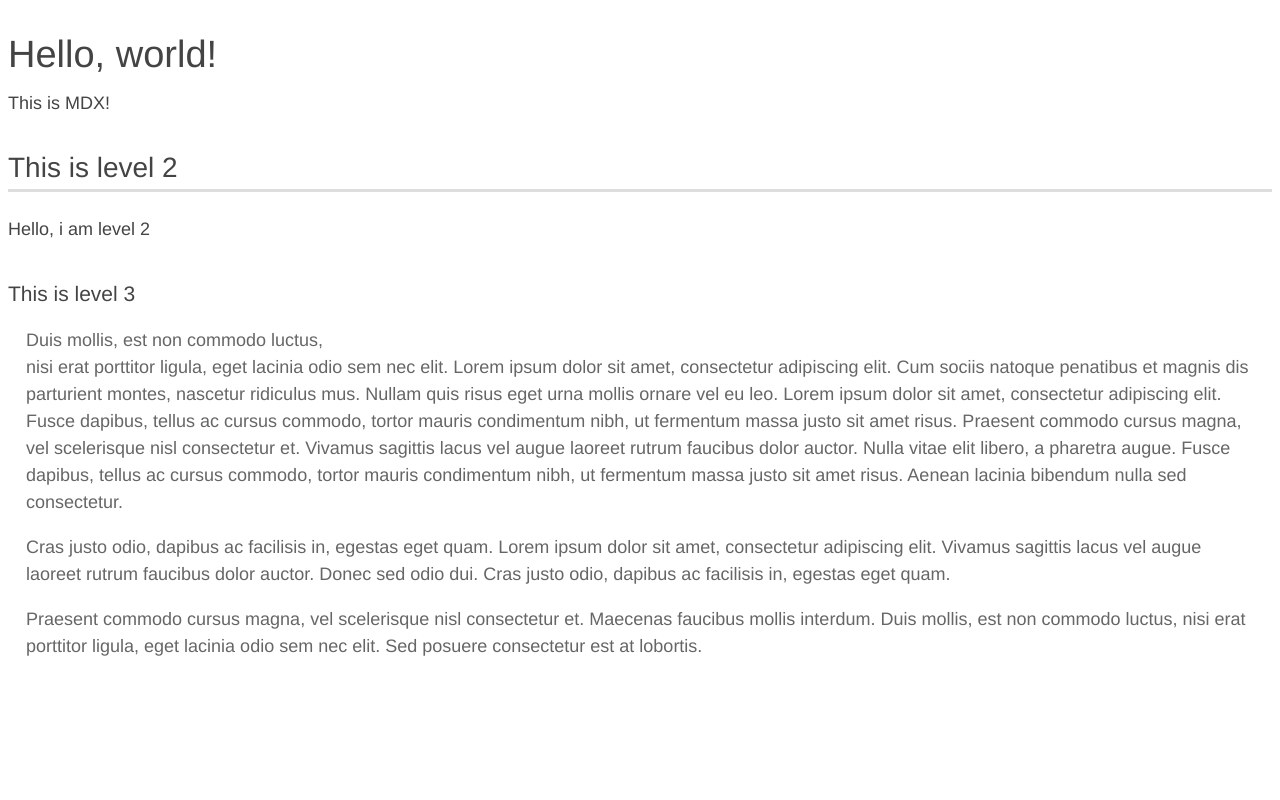
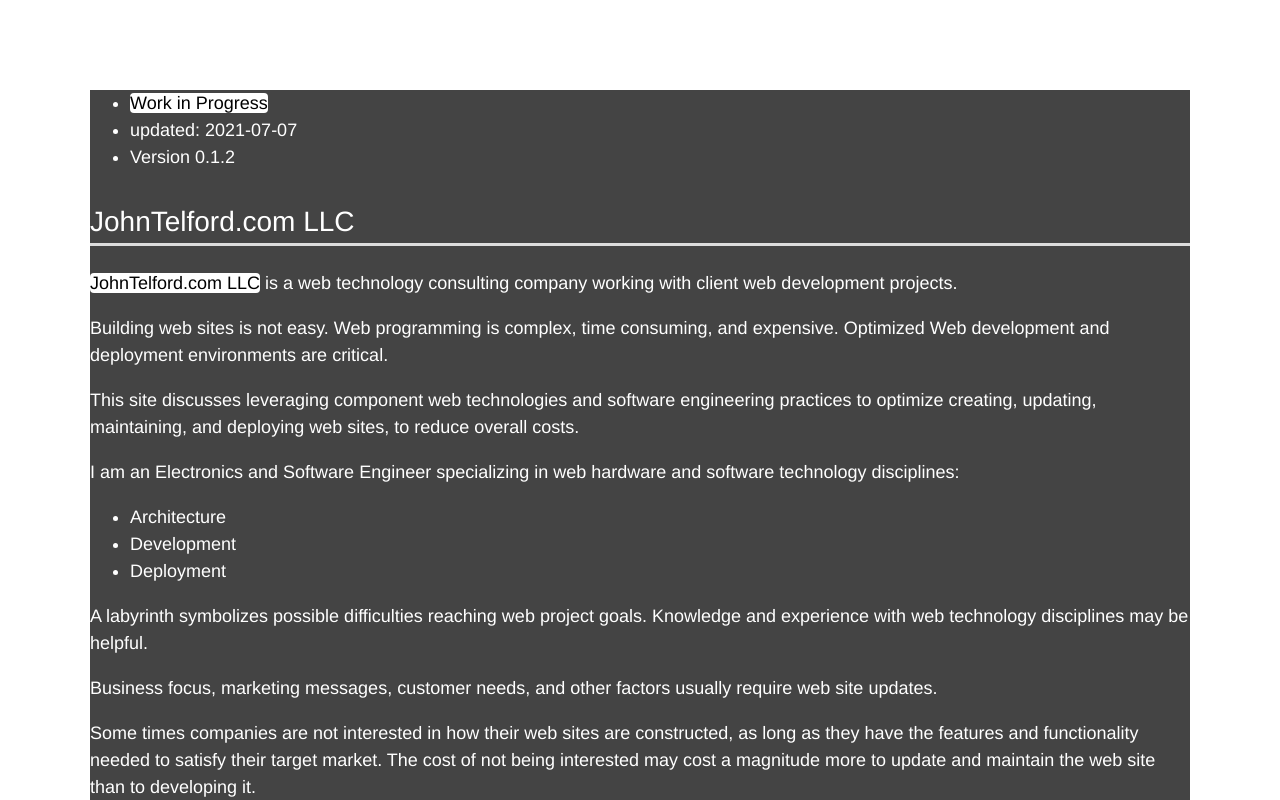
Before and after one commit to JohnTelford/nextjsTEST1, a Next.js app: page / in a window 1280 px wide. Shown: the top 800 px of the page. Built offline with nearby package versions, Linux system fonts and the light colour scheme.

Commit message:
global ccs tweaks - life
Signed-off-by: John <john@johntelford.com>

```diff
--- a/comps/Highlighter.css
+++ b/Components/Highlighter.css
@@ -7,9 +7,14 @@
   Description: Minimal theme with careful typographic scale and highlighed bold.
 */
 /* http://retinart.net/typography/typographicscale/ */
+body {
+  margin: 5em;
+  background-color: #444;
+}
+
 html {
-  background: #fff;
-  color: #444;
+  background: #ffff;
+  color: #ffff;
   font: 18px/1.5 "Fira Sans OT", "Helvetica Neue", sans-serif;
 }
 
@@ -94,7 +99,7 @@
 
 b,
 strong {
-  background: #ffff60;
+  background: #ffff;
   border-radius: 4px;
   font-weight: 500;
   color: #000;
--- a/pages/_app.js
+++ b/pages/_app.js
@@ -1,6 +1,6 @@
 import React from 'react'
 import {MDXProvider} from '@mdx-js/react'
-import '../comps/Highlighter.css'
+import '../Components/Highlighter.css'
 
 const components = {}
 
--- a/pages/index.mdx
+++ b/pages/index.mdx
@@ -1,17 +1,33 @@
-#  Hello, world!
 
-This is MDX!
+- **Work in Progress**
+- updated: 2021-07-07
+- Version 0.1.2
 
-## This is level 2
 
-Hello, i am level 2
+## JohnTelford.com LLC
 
-### This is level 3
+**JohnTelford.com LLC** is a web technology consulting company working with client  web development projects.
 
-> Duis mollis, est non commodo luctus,
-nisi erat porttitor ligula, eget lacinia odio sem nec elit. Lorem ipsum dolor sit amet, consectetur adipiscing elit. Cum sociis natoque penatibus et magnis dis parturient montes, nascetur ridiculus mus. Nullam quis risus eget urna mollis ornare vel eu leo.
-Lorem ipsum dolor sit amet, consectetur adipiscing elit. Fusce dapibus, tellus ac cursus commodo, tortor mauris condimentum nibh, ut fermentum massa justo sit amet risus. Praesent commodo cursus magna, vel scelerisque nisl consectetur et. Vivamus sagittis lacus vel augue laoreet rutrum faucibus dolor auctor. Nulla vitae elit libero, a pharetra augue. Fusce dapibus, tellus ac cursus commodo, tortor mauris condimentum nibh, ut fermentum massa justo sit amet risus. Aenean lacinia bibendum nulla sed consectetur.
+Building web sites is not easy. Web programming is complex, time consuming, and  expensive. Optimized Web development and deployment environments are critical.
 
-> Cras justo odio, dapibus ac facilisis in, egestas eget quam. Lorem ipsum dolor sit amet, consectetur adipiscing elit. Vivamus sagittis lacus vel augue laoreet rutrum faucibus dolor auctor. Donec sed odio dui. Cras justo odio, dapibus ac facilisis in, egestas eget quam.
+This site discusses leveraging component web  technologies and software engineering practices to optimize creating, updating, maintaining, and deploying web sites, to reduce overall costs.
 
-> Praesent commodo cursus magna, vel scelerisque nisl consectetur et. Maecenas faucibus mollis interdum. Duis mollis, est non commodo luctus, nisi erat porttitor ligula, eget lacinia odio sem nec elit. Sed posuere consectetur est at lobortis.
+I am an Electronics and Software Engineer specializing in web hardware and software technology disciplines:
+
+- Architecture
+- Development
+- Deployment
+
+A labyrinth symbolizes  possible  difficulties  reaching  web  project goals. Knowledge and experience with web technology disciplines  may be helpful.
+
+Business focus, marketing messages, customer needs, and other factors usually  require  web site updates.
+
+Some times companies are not interested in how their web sites are constructed, as long as they have the features and functionality needed to satisfy their target market. The cost of not being interested may cost a magnitude  more to update and maintain the web site than to developing it.
+
+
+
+### Usefull Dev Tools
+
+- [Web Dev Technology References](webTech)
+
+> A blockquote with **some** emphasis
```
Also changed, not shown: pages/webTech.mdx (added, +33 -0 lines).
